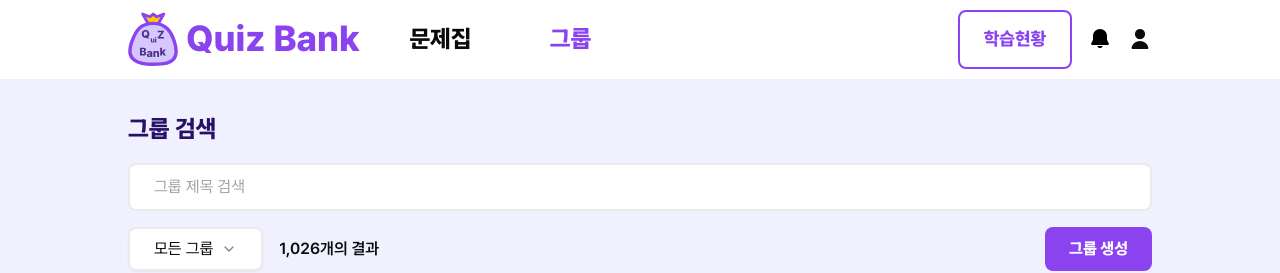
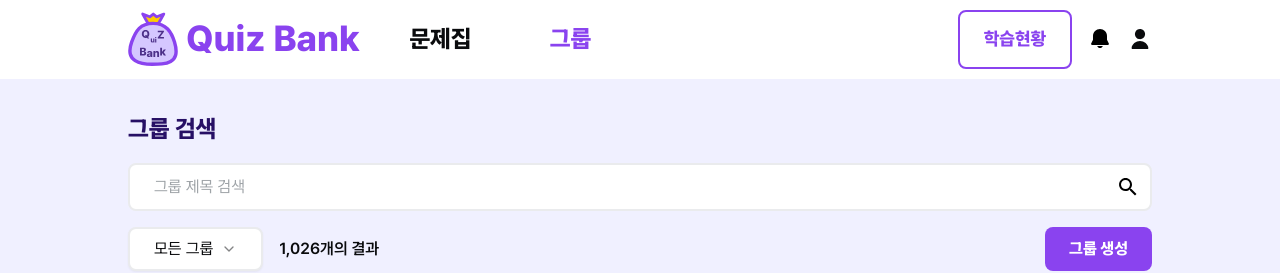
Before and after one commit to QuizBank-Dev/QuizBank-FE, a Next.js app: page /group in a window 1280 px wide. Shown: the top 273 px of the page. Built offline with nearby package versions, Linux system fonts and the light colour scheme.

Commit message:
💄 검색 아이콘 추가

```diff
--- a/src/app/group/_components/GroupSearch.tsx
+++ b/src/app/group/_components/GroupSearch.tsx
@@ -9,6 +9,7 @@ import {
 } from '@/components/ui/select'
 import GroupCard from './GroupCard'
 import { useRouter } from 'next/navigation'
+import SearchIcon from '@/assets/svgs/search.svg'
 
 const dummyDatas = [
     {
@@ -41,11 +42,14 @@ export default function GroupSearch() {
 
     return (
         <div className="flex flex-col gap-4">
-            <input
-                type="text"
-                placeholder="그룹 제목 검색"
-                className="input-solid input-mobile md:input-pc"
-            />
+            <div className="relative w-full">
+                <input
+                    type="text"
+                    placeholder="그룹 제목 검색"
+                    className="input-solid input-mobile pr-10 md:input-pc"
+                />
+                <SearchIcon className="absolute right-3 top-1/2 size-5 -translate-y-1/2 cursor-pointer text-gray-400 md:size-6" />
+            </div>
             <div className="flex items-center justify-between">
                 <div className="flex items-center gap-4">
                     <Select defaultValue="total">
```
